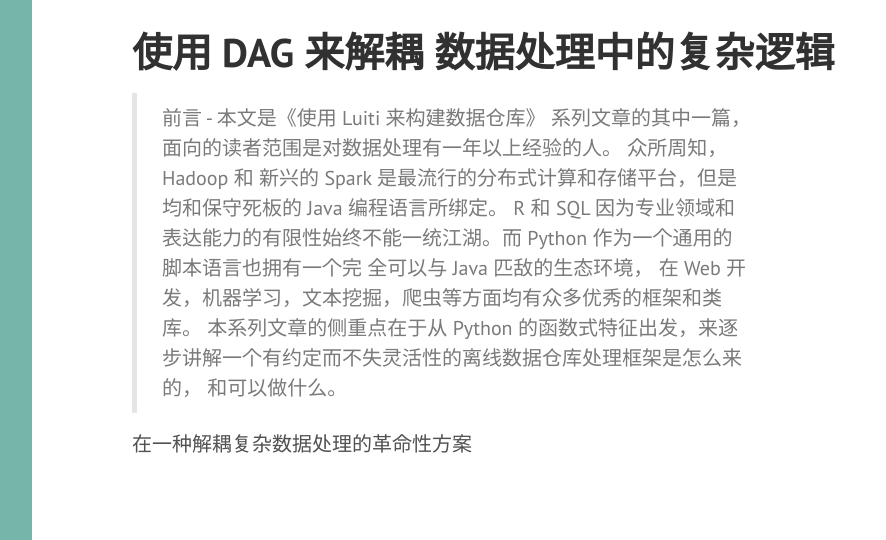
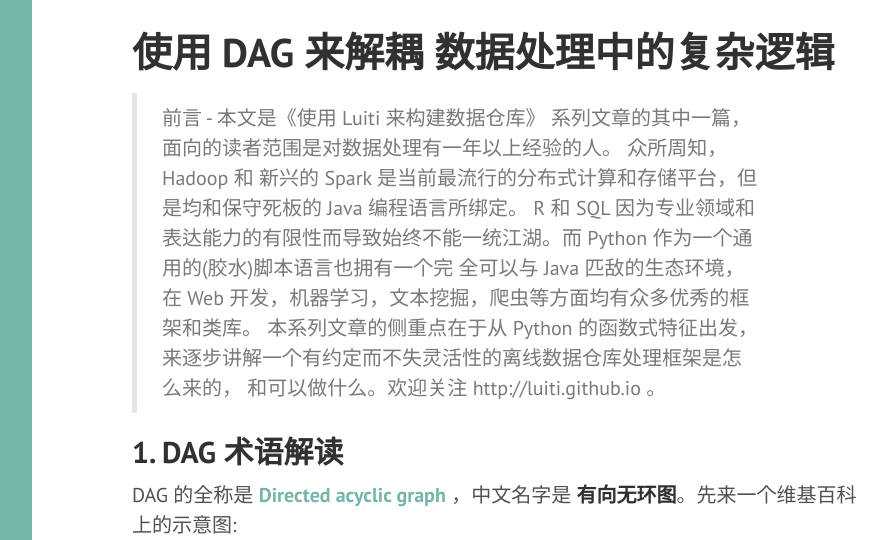
Before and after one commit to Luiti/luiti.github.io, a Jekyll site: the page built from chinese/Processing-data-in-a-DAG-way.markdown, in a window 1280 px wide and 1400 px high. Shown: the top 540 px of the window, without its empty margins (328-1214 px from the left). Built offline with Jekyll 4.4.1, drawn with Linux system fonts in a browser that asks for light colours; Markdown is read by kramdown in place of the engine named in the settings; some of the changed text lies outside the part shown; grey boxes are pictures that could not be loaded.

Commit message:
Finish first part of DAG

```diff
--- a/_config.yml
+++ b/_config.yml
@@ -23,9 +23,9 @@
 chinese_article:
   description: >
     前言 - 本文是《使用 Luiti 来构建数据仓库》 系列文章的其中一篇，面向的读者范围是对数据处理有一年以上经验的人。
-    众所周知， Hadoop 和 新兴的 Spark 是最流行的分布式计算和存储平台，但是均和保守死板的 Java 编程语言所绑定。
-    R 和 SQL 因为专业领域和表达能力的有限性始终不能一统江湖。而 Python 作为一个通用的脚本语言也拥有一个完
+    众所周知， Hadoop 和 新兴的 Spark 是当前最流行的分布式计算和存储平台，但是均和保守死板的 Java 编程语言所绑定。
+    R 和 SQL 因为专业领域和表达能力的有限性而导致始终不能一统江湖。而 Python 作为一个通用的(胶水)脚本语言也拥有一个完
     全可以与 Java 匹敌的生态环境， 在 Web 开发，机器学习，文本挖掘，爬虫等方面均有众多优秀的框架和类库。
 
     本系列文章的侧重点在于从 Python 的函数式特征出发，来逐步讲解一个有约定而不失灵活性的离线数据仓库处理框架是怎么来的，
-    和可以做什么。
+    和可以做什么。欢迎关注 http://luiti.github.io 。
--- a/_layouts/default.html
+++ b/_layouts/default.html
@@ -17,5 +17,6 @@
 <style>
 div.content.container {
   margin-top: -80px;
+  min-width: 60%;
 }
 </style>
--- a/chinese/Processing-data-in-a-DAG-way.markdown
+++ b/chinese/Processing-data-in-a-DAG-way.markdown
@@ -7,4 +7,32 @@
 
 > {{ site.chinese_article.description }}
 
+
+## 1. DAG 术语解读
+DAG 的全称是 **[Directed acyclic graph][1]** ，中文名字是
+**有向无环图**。先来一个维基百科上的示意图:
+
+![Directed acyclic graph][2]
+
+从上图我们可以知道 总共有 11 个非孤立的顶点(Vertex), 每个顶点都至少有一条边(Edge)，
+每个边都是单方向的。并且从任意一个顶点出发后，经过若干顶点，都不能重新回到最初的
+那个顶点。由此我们可以推理出以下信息:
+
+1. 所有顶点都被标记上了序号。这意味着我们对具体指代事件做了一层抽象，
+  不必具体去关心每个顶点里的内容是什么，而只需去关心它们的相互关系。
+
+2. 边都是单向的。这意味着没有死循环了，也即是只要每个任务在规定的时间内可以
+  完成，那么这整个图(Graph)的全部事件也是可以在规定时间内完成的。
+
+总结一下，就 DAG 的直观意义来讲，任何一个只要上过小学数学的人都是完全可以在短时间内
+明白的。我们在接下来会看到 DAG 的 **节点抽象** 和 **有序性** 是如何映射到我们的日常 Python 编程中的。
+
+## 2. 数据处理中的复杂逻辑
+
 在一种解耦复杂数据处理的革命性方案
+
+
+
+
+[1]: https://en.wikipedia.org/wiki/Directed_acyclic_graph
+[2]: https://upload.wikimedia.org/wikipedia/commons/thumb/3/39/Directed_acyclic_graph_3.svg/356px-Directed_acyclic_graph_3.svg.png
```
